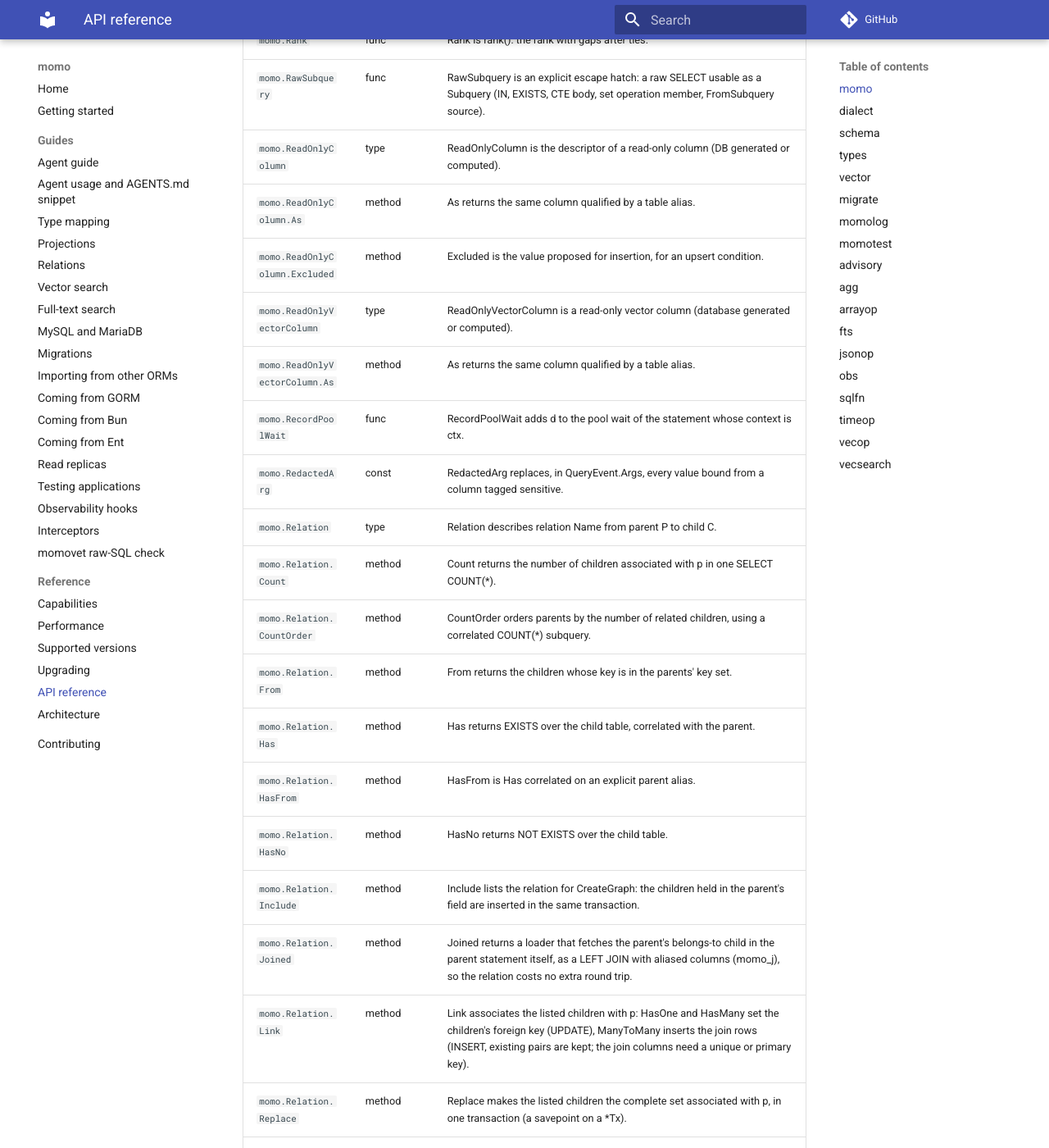
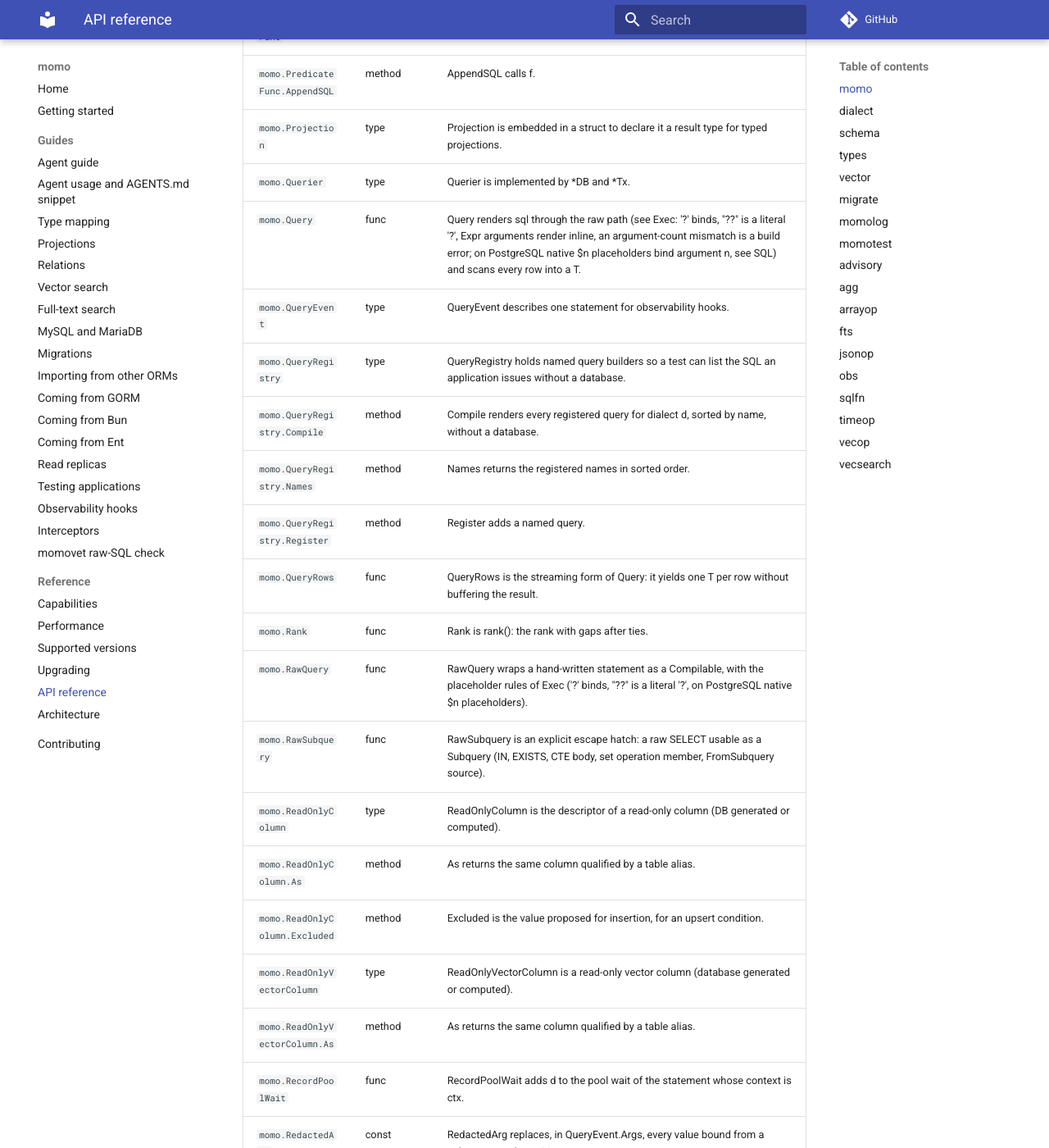
Before and after one commit to azrtydxb/momo, an MkDocs documentation site: the page built from docs/reference.md, in a window 1280 px wide and 1400 px high, scrolled down 23441 px. Shown: the whole window at 82% size. Built offline with MkDocs 1.6.1 and Material for MkDocs 9.7.7, drawn with Linux system fonts in a browser that asks for light colours; comment, search, counter and statistics services are not loaded; the version menu is left out; some of the changed text lies outside the part shown.

Commit message:
docs: regenerate reference.md from CI; #63 criterion 4 evidence
Refs #63, Refs #66

```diff
--- a/docs/reference.md
+++ b/docs/reference.md
@@ -65,6 +65,7 @@ Import path: `github.com/azrtydxb/momo`
 | `momo.ColumnNamer`                     | type   | ColumnNamer is implemented by Rows that can report the names of their result columns, in order, as the database reports them.                                                                                                                                                     |
 | `momo.ColumnOf`                        | func   | ColumnOf declares a typed column of an ad-hoc source (CTE, subquery alias).                                                                                                                                                                                                       |
 | `momo.ColumnRef`                       | type   | ColumnRef is an untyped reference to a column of a table source.                                                                                                                                                                                                                  |
+| `momo.Compilable`                      | type   | Compilable is a statement that renders to SQL without running it.                                                                                                                                                                                                                 |
 | `momo.Compiled`                        | type   | Compiled is a rendered statement ready for inspection or execution.                                                                                                                                                                                                               |
 | `momo.Compiled.String`                 | method | String returns the SQL text.                                                                                                                                                                                                                                                      |
 | `momo.Config`                          | type   | Config is the receiver of a model's MomoConfig companion method.                                                                                                                                                                                                                  |
@@ -113,6 +114,7 @@ Import path: `github.com/azrtydxb/momo`
 | `momo.DB.OnConn`                       | method | OnConn returns a handle whose statements all run on pc, a connection pinned with Pinner.Pin.                                                                                                                                                                                      |
 | `momo.DB.Replica`                      | method | Replica returns a read handle whose plain reads go to replica i, unless the context is a unit of work that has written: then reads go to the primary.                                                                                                                             |
 | `momo.DB.Tx`                           | method | Tx runs fn in a transaction.                                                                                                                                                                                                                                                      |
+| `momo.DefaultQueries`                  | func   | DefaultQueries returns the process-wide registry that RegisterQuery fills.                                                                                                                                                                                                        |
 | `momo.Delete`                          | func   | Delete starts a DELETE from T's table.                                                                                                                                                                                                                                            |
 | `momo.DeleteQuery`                     | type   | DeleteQuery builds a DELETE of one model table.                                                                                                                                                                                                                                   |
 | `momo.DeleteQuery.AllRows`             | method | AllRows confirms that a DELETE without WHERE is intended.                                                                                                                                                                                                                         |
@@ -311,7 +313,9 @@ Import path: `github.com/azrtydxb/momo`
 | `momo.NewNullColumn`                   | func   | NewNullColumn is used by generated code.                                                                                                                                                                                                                                          |
 | `momo.NewNullReadOnlyColumn`           | func   | NewNullReadOnlyColumn is used by generated code.                                                                                                                                                                                                                                  |
 | `momo.NewNullVectorColumn`             | func   | NewNullVectorColumn is used by generated code.                                                                                                                                                                                                                                    |
+| `momo.NewOffline`                      | func   | NewOffline returns a *DB for dialect d that compiles statements but never reaches a database: every execution returns an error matching ErrUnsupported.                                                                                                                           |
 | `momo.NewOps`                          | func   | NewOps binds the embedded comparison methods to host, the expression that embeds the returned Ops.                                                                                                                                                                                |
+| `momo.NewQueryRegistry`                | func   | NewQueryRegistry returns an empty registry, for a test that wants one isolated from the process-wide DefaultQueries.                                                                                                                                                              |
 | `momo.NewReadOnlyColumn`               | func   | NewReadOnlyColumn is used by generated code.                                                                                                                                                                                                                                      |
 | `momo.NewReadOnlyVectorColumn`         | func   | NewReadOnlyVectorColumn is used by generated code.                                                                                                                                                                                                                                |
 | `momo.NewUnitOfWork`                   | func   | NewUnitOfWork returns a context in which every write made through any handle is recorded.                                                                                                                                                                                         |
@@ -376,8 +380,15 @@ Import path: `github.com/azrtydxb/momo`
 | `momo.PredicateFunc.AppendSQL`         | method | AppendSQL calls f.                                                                                                                                                                                                                                                                |
 | `momo.Projection`                      | type   | Projection is embedded in a struct to declare it a result type for typed projections.                                                                                                                                                                                             |
 | `momo.Querier`                         | type   | Querier is implemented by *DB and *Tx.                                                                                                                                                                                                                                            |
+| `momo.Query`                           | func   | Query renders sql through the raw path (see Exec: '?' binds, "??" is a literal '?', Expr arguments render inline, an argument-count mismatch is a build error; on PostgreSQL native $n placeholders bind argument n, see SQL) and scans every row into a T.                       |
 | `momo.QueryEvent`                      | type   | QueryEvent describes one statement for observability hooks.                                                                                                                                                                                                                       |
+| `momo.QueryRegistry`                   | type   | QueryRegistry holds named query builders so a test can list the SQL an application issues without a database.                                                                                                                                                                     |
+| `momo.QueryRegistry.Compile`           | method | Compile renders every registered query for dialect d, sorted by name, without a database.                                                                                                                                                                                         |
+| `momo.QueryRegistry.Names`             | method | Names returns the registered names in sorted order.                                                                                                                                                                                                                               |
+| `momo.QueryRegistry.Register`          | method | Register adds a named query.                                                                                                                                                                                                                                                      |
+| `momo.QueryRows`                       | func   | QueryRows is the streaming form of Query: it yields one T per row without buffering the result.                                                                                                                                                                                   |
 | `momo.Rank`                            | func   | Rank is rank(): the rank with gaps after ties.                                                                                                                                                                                                                                    |
+| `momo.RawQuery`                        | func   | RawQuery wraps a hand-written statement as a Compilable, with the placeholder rules of Exec ('?' binds, "??" is a literal '?', on PostgreSQL native $n placeholders).                                                                                                             |
 | `momo.RawSubquery`                     | func   | RawSubquery is an explicit escape hatch: a raw SELECT usable as a Subquery (IN, EXISTS, CTE body, set operation member, FromSubquery source).                                                                                                                                     |
 | `momo.ReadOnlyColumn`                  | type   | ReadOnlyColumn is the descriptor of a read-only column (DB generated or computed).                                                                                                                                                                                                |
 | `momo.ReadOnlyColumn.As`               | method | As returns the same column qualified by a table alias.                                                                                                                                                                                                                            |
@@ -386,6 +397,8 @@ Import path: `github.com/azrtydxb/momo`
 | `momo.ReadOnlyVectorColumn.As`         | method | As returns the same column qualified by a table alias.                                                                                                                                                                                                                            |
 | `momo.RecordPoolWait`                  | func   | RecordPoolWait adds d to the pool wait of the statement whose context is ctx.                                                                                                                                                                                                     |
 | `momo.RedactedArg`                     | const  | RedactedArg replaces, in QueryEvent.Args, every value bound from a column tagged sensitive.                                                                                                                                                                                       |
+| `momo.RegisterQuery`                   | func   | RegisterQuery registers build under name in the DefaultQueries registry.                                                                                                                                                                                                          |
+| `momo.RegisteredQuery`                 | type   | RegisteredQuery is the compiled SQL of one named query for one dialect.                                                                                                                                                                                                           |
 | `momo.Relation`                        | type   | Relation describes relation Name from parent P to child C.                                                                                                                                                                                                                        |
 | `momo.Relation.Count`                  | method | Count returns the number of children associated with p in one SELECT COUNT(*).                                                                                                                                                                                                    |
 | `momo.Relation.CountOrder`             | method | CountOrder orders parents by the number of related children, using a correlated COUNT(*) subquery.                                                                                                                                                                                |
@@ -899,23 +912,28 @@ Import path: `github.com/azrtydxb/momo/momolog`
 
 Import path: `github.com/azrtydxb/momo/momotest`
 
-| Identifier                 | Kind  | Synopsis                                                                                                                                                                              |
-| -------------------------- | ----- | ------------------------------------------------------------------------------------------------------------------------------------------------------------------------------------- |
-| `momotest.DefaultEnv`      | const | DefaultEnv is the environment variable that holds the server URL.                                                                                                                     |
-| `momotest.Graph`           | func  | Graph returns a step that inserts root with the related rows it includes in one unit, as momo.CreateGraph does: parents first, then root, then children, with foreign keys filled in. |
-| `momotest.Insert`          | func  | Insert returns a step that inserts rows one by one, in the order given, reading generated columns (identity keys, defaults) back into each row.                                       |
-| `momotest.LoadFixtures`    | func  | LoadFixtures inserts the rows of a YAML file into q, which is a *momo.DB or a *momo.Tx.                                                                                               |
-| `momotest.New`             | func  | New returns a *momo.DB on a schema private to t, with the migrations applied.                                                                                                         |
-| `momotest.NewTx`           | func  | NewTx returns a *momo.Tx that sees the migrated schema and is rolled back when t finishes, so nothing a test writes outlives it.                                                      |
-| `momotest.Option`          | type  | Option configures New and NewTx.                                                                                                                                                      |
-| `momotest.RequireEnv`      | const | RequireEnv, set to 1, turns "the server URL is not set" from a skip into a failure.                                                                                                   |
-| `momotest.Seed`            | func  | Seed runs the steps in order, so a table that others reference comes first.                                                                                                           |
-| `momotest.Step`            | type  | Step is one part of a Seed: it writes fixtures through q.                                                                                                                             |
-| `momotest.WithEnv`         | func  | WithEnv reads the server URL from the environment variable name instead of MOMO_TEST_POSTGRES_URL.                                                                                    |
-| `momotest.WithExtensions`  | func  | WithExtensions creates the named extensions, such as "vector" or "pgcrypto", in the public schema before the migrations run.                                                          |
-| `momotest.WithMaxConns`    | func  | WithMaxConns sets the pool size.                                                                                                                                                      |
-| `momotest.WithMigrations`  | func  | WithMigrations applies the migrations in fsys, typically an embed.FS narrowed with fs.Sub to the migrations directory, to the database before the test sees it.                       |
-| `momotest.WithMomoOptions` | func  | WithMomoOptions passes opts to momo.New, for example momo.WithHook.                                                                                                                   |
+| Identifier                   | Kind  | Synopsis                                                                                                                                                                              |
+| ---------------------------- | ----- | ------------------------------------------------------------------------------------------------------------------------------------------------------------------------------------- |
+| `momotest.DefaultEnv`        | const | DefaultEnv is the environment variable that holds the server URL.                                                                                                                     |
+| `momotest.FormatQueryGolden` | func  | FormatQueryGolden renders queries in the golden file format.                                                                                                                          |
+| `momotest.Graph`             | func  | Graph returns a step that inserts root with the related rows it includes in one unit, as momo.CreateGraph does: parents first, then root, then children, with foreign keys filled in. |
+| `momotest.Insert`            | func  | Insert returns a step that inserts rows one by one, in the order given, reading generated columns (identity keys, defaults) back into each row.                                       |
+| `momotest.LoadFixtures`      | func  | LoadFixtures inserts the rows of a YAML file into q, which is a *momo.DB or a *momo.Tx.                                                                                               |
+| `momotest.LoadQueryGolden`   | func  | LoadQueryGolden reads a golden file written by QueryGolden, for example the file of the previous release, so a test can run those statements against the current schema.              |
+| `momotest.New`               | func  | New returns a *momo.DB on a schema private to t, with the migrations applied.                                                                                                         |
+| `momotest.NewTx`             | func  | NewTx returns a *momo.Tx that sees the migrated schema and is rolled back when t finishes, so nothing a test writes outlives it.                                                      |
+| `momotest.Option`            | type  | Option configures New and NewTx.                                                                                                                                                      |
+| `momotest.ParseQueryGolden`  | func  | ParseQueryGolden parses the golden file format.                                                                                                                                       |
+| `momotest.QueryGolden`       | func  | QueryGolden freezes the SQL of a query registry in golden files, one per dialect (dir/postgres.sql, dir/mysql.sql, dir/sqlite.sql; PostgreSQL alone when no dialect is given).        |
+| `momotest.RequireEnv`        | const | RequireEnv, set to 1, turns "the server URL is not set" from a skip into a failure.                                                                                                   |
+| `momotest.Seed`              | func  | Seed runs the steps in order, so a table that others reference comes first.                                                                                                           |
+| `momotest.Step`              | type  | Step is one part of a Seed: it writes fixtures through q.                                                                                                                             |
+| `momotest.UpdateGoldenEnv`   | const | UpdateGoldenEnv, set to 1, makes QueryGolden write the golden files instead of comparing against them.                                                                                |
+| `momotest.WithEnv`           | func  | WithEnv reads the server URL from the environment variable name instead of MOMO_TEST_POSTGRES_URL.                                                                                    |
+| `momotest.WithExtensions`    | func  | WithExtensions creates the named extensions, such as "vector" or "pgcrypto", in the public schema before the migrations run.                                                          |
+| `momotest.WithMaxConns`      | func  | WithMaxConns sets the pool size.                                                                                                                                                      |
+| `momotest.WithMigrations`    | func  | WithMigrations applies the migrations in fsys, typically an embed.FS narrowed with fs.Sub to the migrations directory, to the database before the test sees it.                       |
+| `momotest.WithMomoOptions`   | func  | WithMomoOptions passes opts to momo.New, for example momo.WithHook.                                                                                                                   |
 
 ## advisory
 
```
Also changed, not shown: .procoder/backlog/stories/20261110-raw-multi-column-query.md (+3 -3 lines).
